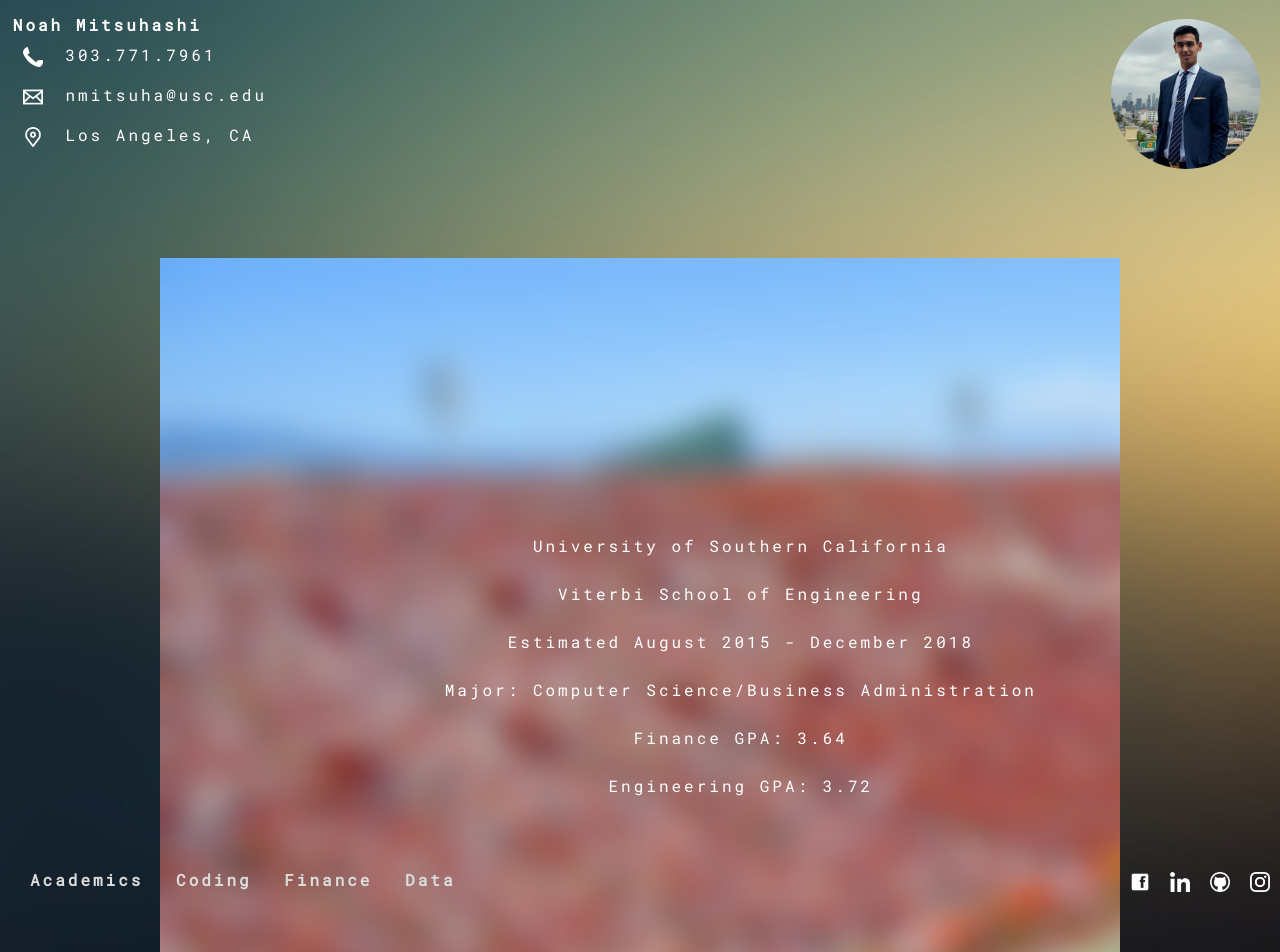
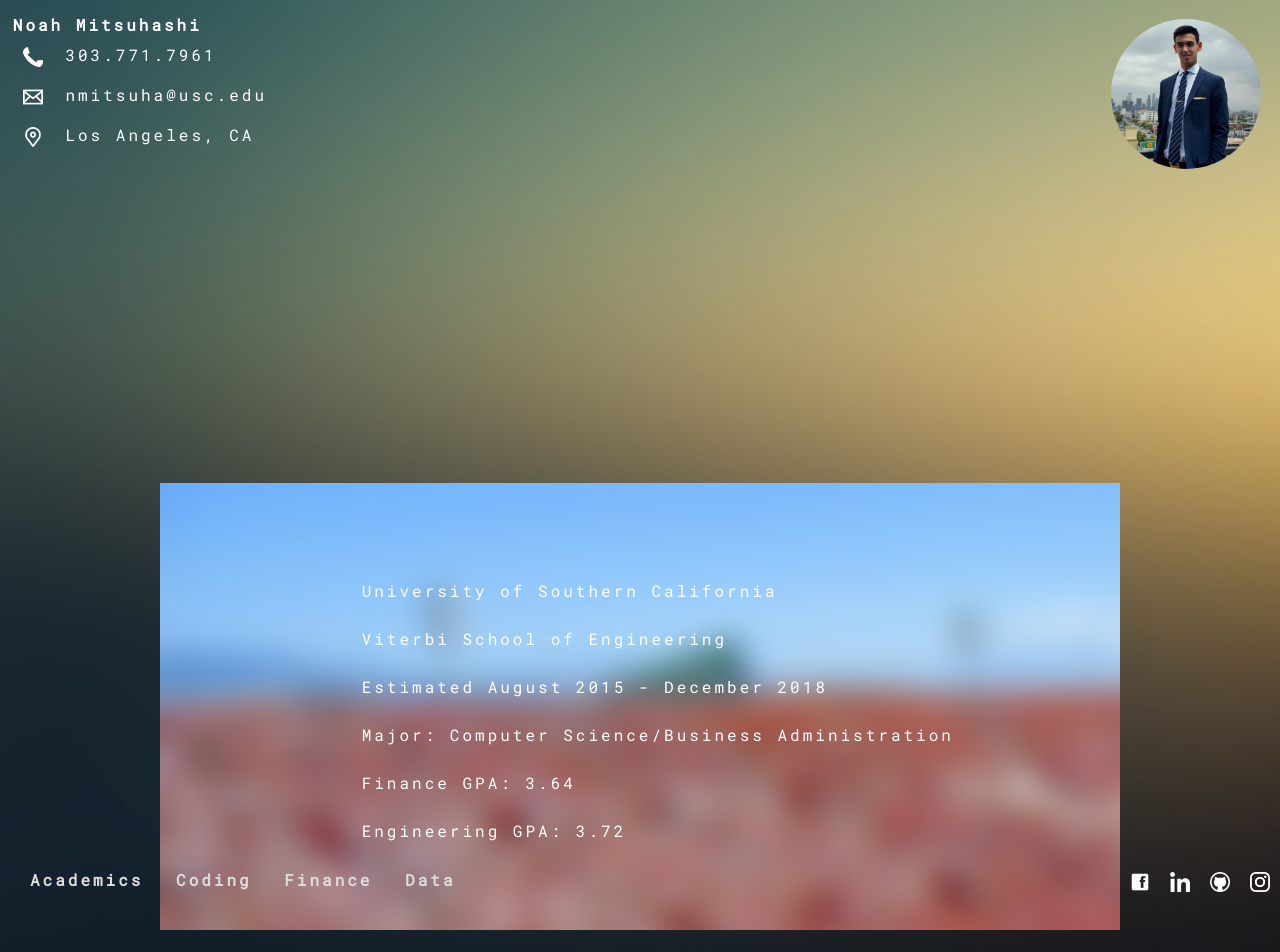
Before and after one commit to nmits/nmits.github.io, a Jekyll site: the page built from index.html, in a window 1280 px wide. Shown: the top 952 px of the page. Built offline with Jekyll 4.4.1, drawn with Linux system fonts in a browser that asks for light colours; some of the changed text lies outside the part shown.

Commit message:
Adding content

```diff
--- a/_layouts/default.html
+++ b/_layouts/default.html
@@ -48,8 +48,8 @@
 
                 Skills
 
-                Boolean internet searches, general computer operation, library/api utilization
-                Programming theory, Python
+                Boolean internet searches, general computer operation,
+                Library/api utilization, Programming theory, Python
                 Java, CSS, Objective-C, AHK (keyboard scripting)
                 HTML,  C++, Swift, AngularJS
             </p>
@@ -83,7 +85,8 @@
             <p>
                 Programmer for Kairos
 
-                Used machine learning to analyze stock trends and create predictive models
+                Used machine learning to analyze stock trends and
+                create predictive models
 
                 Financial Intern for Candle3
 
--- a/_sass/_layout.scss
+++ b/_sass/_layout.scss
@@ -12,26 +12,22 @@
 
 .SchoolText{
     background-image:url("https://raw.githubusercontent.com/nmits/nmits.github.io/master/img/background.jpg");
-    height:75vh;
-    padding-top: 20vh;
+    margin-top: 25vh;
 }
 
 .CodingText{
     background-image:url("https://raw.githubusercontent.com/nmits/nmits.github.io/master/img/code.jpg");
-    height:75vh;
-    padding-top: 20vh;
+    margin-top: 25vh;
 }
 
 .FinanceText{
     background-image:url("https://raw.githubusercontent.com/nmits/nmits.github.io/master/img/finance.jpg");
-    height:75vh;
-    padding-top: 20vh;
+    margin-top: 25vh;
 }
 
 .DataText{
     background-image:url("https://raw.githubusercontent.com/nmits/nmits.github.io/master/img/data.jpg");
-    height:75vh;
-    padding-top: 20vh;
+    margin-top: 25vh;
     margin-bottom: 20vh;
 }
 
@@ -107,7 +103,6 @@
     padding: 0;
     border: 0;
     vertical-align: baseline;
-    -webkit-margin-after: 1em;
     -webkit-margin-start: 0px;
     -webkit-margin-end: 0px;
     -webkit-padding-start: 40px;
@@ -192,7 +187,6 @@
     color: #ffffff;
     height:100vh;
     margin: auto;
-    text-align:center;
 }
 
 @media only screen and (max-device-width: 480px) {
```
Also changed, not shown: other parts of _layouts/default.html (+9 -7 lines).
